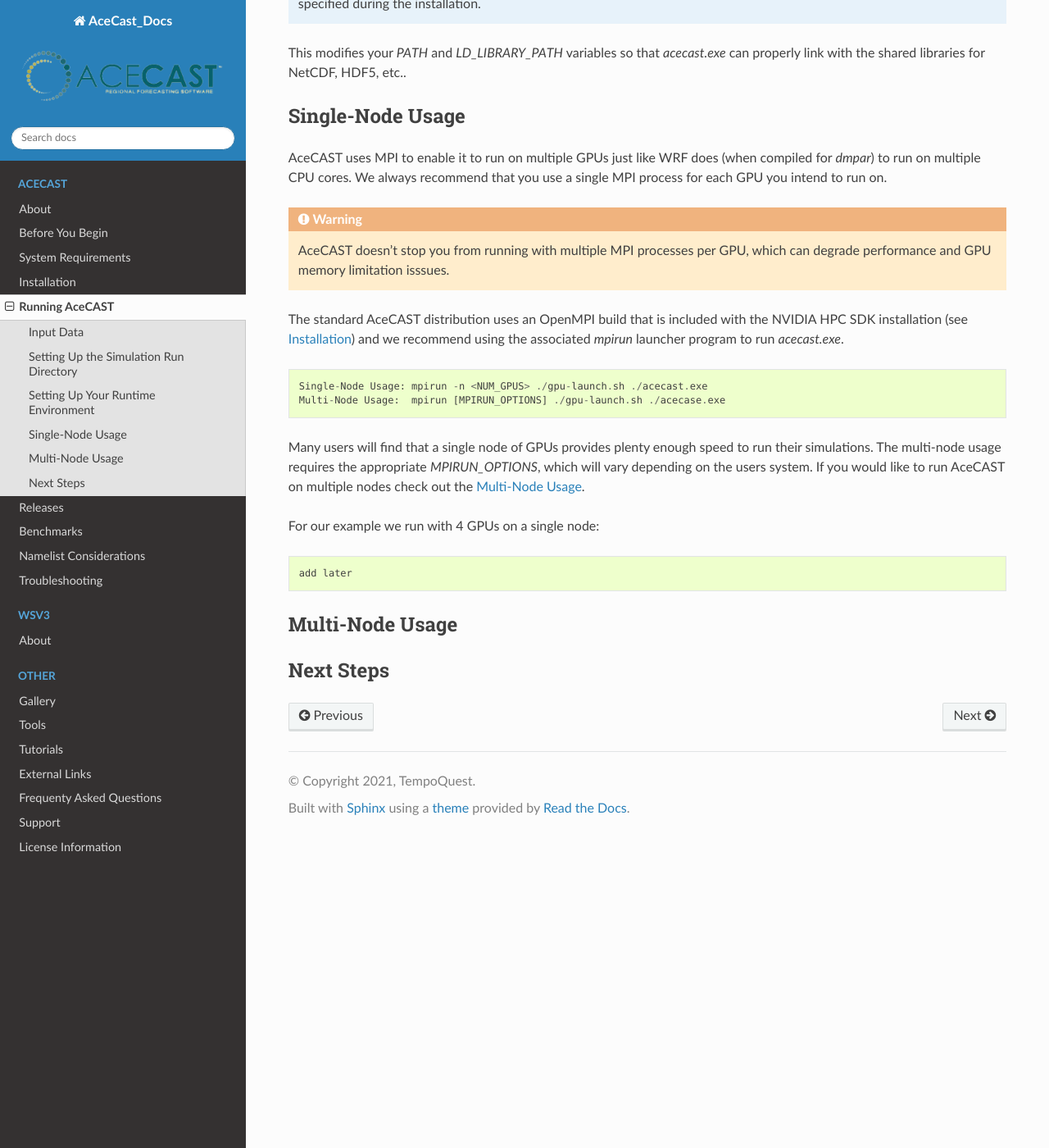
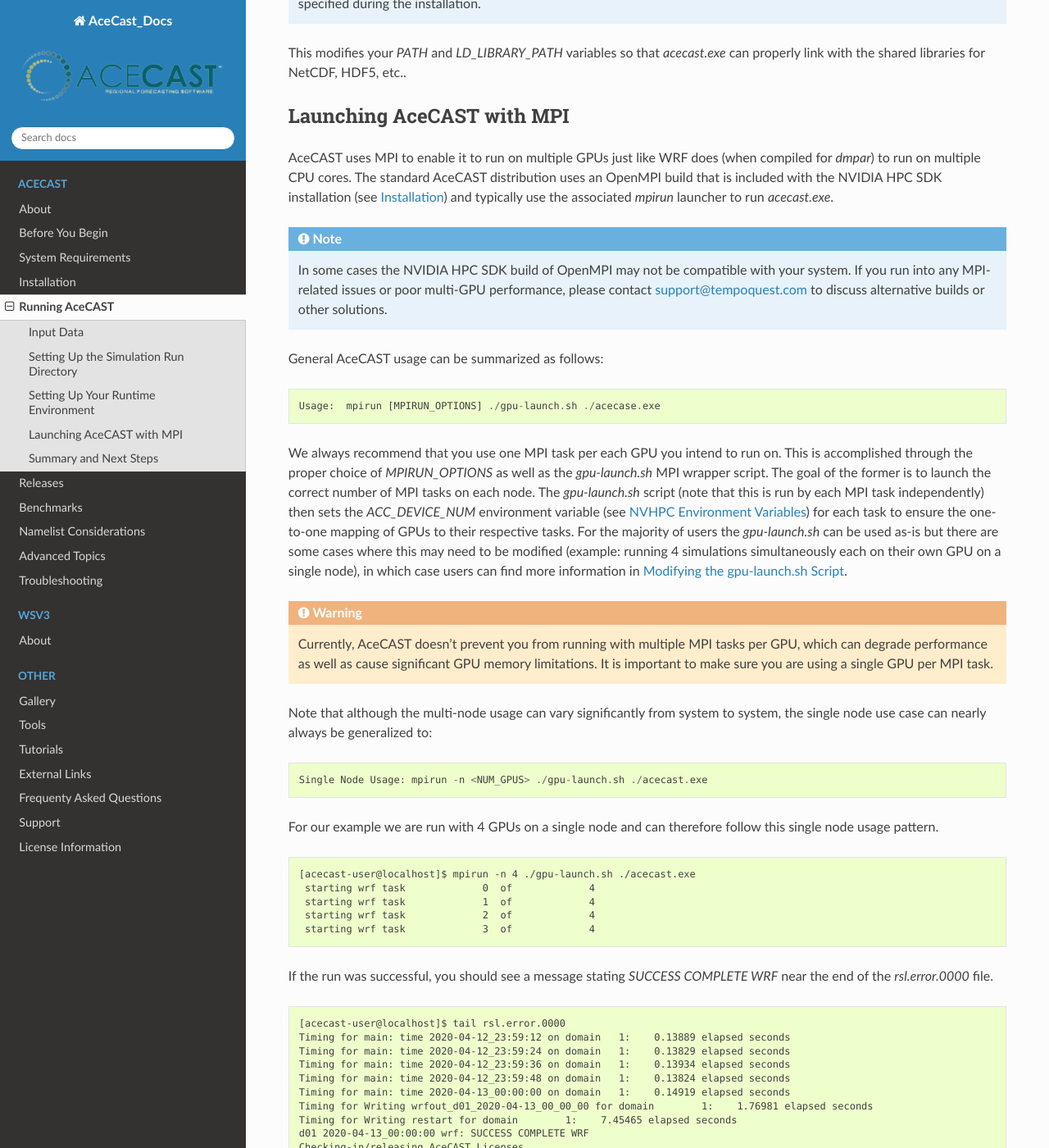
Before and after one commit to TempoQuestInc/AceCAST-Docs, a Sphinx documentation site: the page built from source/Running.rst, in a window 1280 px wide and 1400 px high, scrolled down 2150 px. Shown: the whole window at 82% size. Built offline with Sphinx 7.4.7 and the Read the Docs theme 2.0.0, drawn with Linux system fonts in a browser that asks for light colours; some of the changed text lies outside the part shown.

Commit message:
samm's 3rd lazy commit

```diff
--- /dev/null
+++ b/source/Advanced.rst
@@ -0,0 +1,13 @@
+.. _Advanced Topics:
+
+Advanced Topics
+###############
+
+here we are
+
+.. _ModifyingGpuLaunch:
+
+Modifying the gpu-launch.sh Script
+==================================
+
+to-do
--- a/source/Running.rst
+++ b/source/Running.rst
@@ -15,11 +15,11 @@
 AceCAST (see :ref:`Namelist`). Although you can use your own test data, to keep things simple it is highly
 recommended to start with the input data from one of our :ref:`benchmark test cases <Benchmarks>`. In this example
 we will use the :ref:`Easter500 benchmark <Easter500>`, which is a good test case for a small number of GPUs and for
-convenience we download and unpack the benchmark data in the `AceCASTv1.3/benchmarks` directory:
+convenience we download and unpack the benchmark data in the `AceCAST/benchmarks` directory:
 
 ::
 
-    [acecast-user@localhost]$ cd AceCASTv1.3/benchmarks/
+    [acecast-user@localhost]$ cd AceCAST/benchmarks/
     [acecast-user@localhost]$ wget https://tqi-public.s3.us-east-2.amazonaws.com/datasets/easter500.tar.gz
     ...
     [acecast-user@localhost]$ tar -xf easter500.tar.gz
@@ -35,7 +35,7 @@
 Setting Up the Simulation Run Directory
 =======================================
 
-Although you are free to run your simulations in the `AceCASTv1.3/run` directory, we suggest you create a new
+Although you are free to run your simulations in the `AceCAST/run` directory, we suggest you create a new
 directory and link/copy any files required at runtime to that directory. This includes the following:
 
     - AceCAST executable (`acecast.exe`)
@@ -51,12 +51,12 @@
     simultaneously if you have the compute resources to do so.
 
 For our example we will be running with 4 GPUs on a single compute node (`localhost`). Given this, we create
-an appropriately named simulation run directory at `AceCASTv1.3/test/easter500-4GPU` and link the necessary
+an appropriately named simulation run directory at `AceCAST/test/easter500-4GPU` and link the necessary
 runtime files into this directory:
 
 ::
 
-    [acecast-user@localhost]$ cd AceCASTv1.3
+    [acecast-user@localhost]$ cd AceCAST
     [acecast-user@localhost]$ mkdir -p test/easter500-4GPU
     [acecast-user@localhost]$ cd test/easter500-4GPU/
     [acecast-user@localhost]$ ln -s ../../run/* .
@@ -111,43 +111,86 @@
 shared libraries for NetCDF, HDF5, etc..
 
 
-Single-Node Usage
-=================
+Launching AceCAST with MPI
+==========================
 
 AceCAST uses MPI to enable it to run on multiple GPUs just like WRF does (when compiled for `dmpar`) to run
-on multiple CPU cores. We always recommend that you use a single MPI process for each GPU you intend to run
-on.
+on multiple CPU cores. The standard AceCAST distribution uses an OpenMPI build that is included with the
+NVIDIA HPC SDK installation (see :ref:`Installation`) and typically use the associated `mpirun` launcher to
+run `acecast.exe`.
 
-.. warning::
-    AceCAST doesn't stop you from running with multiple MPI processes per GPU, which can degrade performance
-    and GPU memory limitation isssues.
+.. note::
+    In some cases the NVIDIA HPC SDK build of OpenMPI may not be compatible with your system. If you run
+    into any MPI-related issues or poor multi-GPU performance, please contact support@tempoquest.com to
+    discuss alternative builds or other solutions.
 
-The standard AceCAST distribution uses an OpenMPI build that is included with the NVIDIA HPC SDK
-installation (see :ref:`Installation`) and we recommend using the associated `mpirun` launcher program to
-run `acecast.exe`.
+General AceCAST usage can be summarized as follows:
 
 ::
 
-    Single-Node Usage: mpirun -n <NUM_GPUS> ./gpu-launch.sh ./acecast.exe
-    Multi-Node Usage:  mpirun [MPIRUN_OPTIONS] ./gpu-launch.sh ./acecase.exe
+    Usage:  mpirun [MPIRUN_OPTIONS] ./gpu-launch.sh ./acecase.exe
 
-Many users will find that a single node of GPUs provides plenty enough speed to run their simulations. The
-multi-node usage requires the appropriate `MPIRUN_OPTIONS`, which will vary depending on the users system.
-If you would like to run AceCAST on multiple nodes check out the `Multi-Node Usage`_.
 
-For our example we run with 4 GPUs on a single node:
+We always recommend that you use one MPI task per each GPU you intend to run on. This is accomplished
+through the proper choice of `MPIRUN_OPTIONS` as well as the `gpu-launch.sh` MPI wrapper script. The goal
+of the former is to launch the correct number of MPI tasks on each node. The `gpu-launch.sh` script (note
+that this is run by each MPI task independently) then sets the `ACC_DEVICE_NUM` environment variable (see
+`NVHPC Environment Variables <https://docs.nvidia.com/hpc-sdk/archive/20.7/compilers/openacc-gs/index.html#env-vars>`_)
+for each task to ensure the one-to-one mapping of GPUs to their respective tasks. For the majority of
+users the `gpu-launch.sh` can be used as-is but there are some cases where this may need to be modified
+(example: running 4 simulations simultaneously each on their own GPU on a single node), in which case
+users can find more information in :ref:`ModifyingGpuLaunch`.
+
+.. warning::
+    Currently, AceCAST doesn't prevent you from running with multiple MPI tasks per GPU, which can
+    degrade performance as well as cause significant GPU memory limitations. It is important to make sure
+    you are using a single GPU per MPI task.
+
+
+Note that although the multi-node usage can vary significantly from system to system, the single node use
+case can nearly always be generalized to:
 
 ::
 
-    add later
+    Single Node Usage: mpirun -n <NUM_GPUS> ./gpu-launch.sh ./acecast.exe
+
+
+For our example we are run with 4 GPUs on a single node and can therefore follow this single node usage
+pattern.
+
+::
+
+    [acecast-user@localhost]$ mpirun -n 4 ./gpu-launch.sh ./acecast.exe
+     starting wrf task             0  of             4
+     starting wrf task             1  of             4
+     starting wrf task             2  of             4
+     starting wrf task             3  of             4
+
+
+If the run was successful, you should see a message stating `SUCCESS COMPLETE WRF` near the end of the
+`rsl.error.0000` file.
+
+::
+
+    [acecast-user@localhost]$ tail rsl.error.0000
+    Timing for main: time 2020-04-12_23:59:12 on domain   1:    0.13889 elapsed seconds
+    Timing for main: time 2020-04-12_23:59:24 on domain   1:    0.13829 elapsed seconds
+    Timing for main: time 2020-04-12_23:59:36 on domain   1:    0.13934 elapsed seconds
+    Timing for main: time 2020-04-12_23:59:48 on domain   1:    0.13824 elapsed seconds
+    Timing for main: time 2020-04-13_00:00:00 on domain   1:    0.14919 elapsed seconds
+    Timing for Writing wrfout_d01_2020-04-13_00_00_00 for domain        1:    1.76981 elapsed seconds
+    Timing for Writing restart for domain        1:    7.45465 elapsed seconds
+    d01 2020-04-13_00:00:00 wrf: SUCCESS COMPLETE WRF
+    Checking-in/releasing AceCAST Licenses
+    Successfully checked-in/released AceCAST Licenses.
 
 
 
+Summary and Next Steps
+======================
 
-Multi-Node Usage
-================
-
-
-
-Next Steps
-==========
+In this section we covered the basics of running AceCAST through an example where we ran the
+:ref:`Easter500` benchmark test case with 4 GPUs on a single node. By using input data from one of our
+benchmark test cases, we were able to focus on the fundamental mechanics of running the AceCAST software
+before moving on to other critical topics such as generating input data and choosing a namelist. These
+will be covered in the next sections :ref:`Namelist`.
--- a/source/index.rst
+++ b/source/index.rst
@@ -29,6 +29,7 @@
    Releases.rst
    Benchmarks.rst
    Namelist.rst
+   Advanced.rst
    Troubleshooting.rst
 
 
```
Also changed, not shown: source/Installation.rst (+16 -12 lines), source/Releases.rst (+10 -10 lines).
